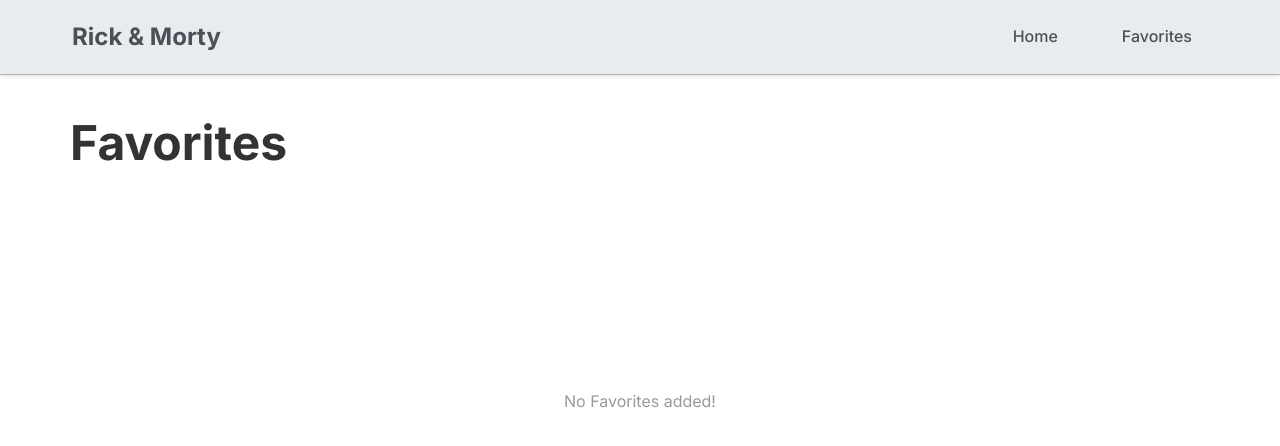
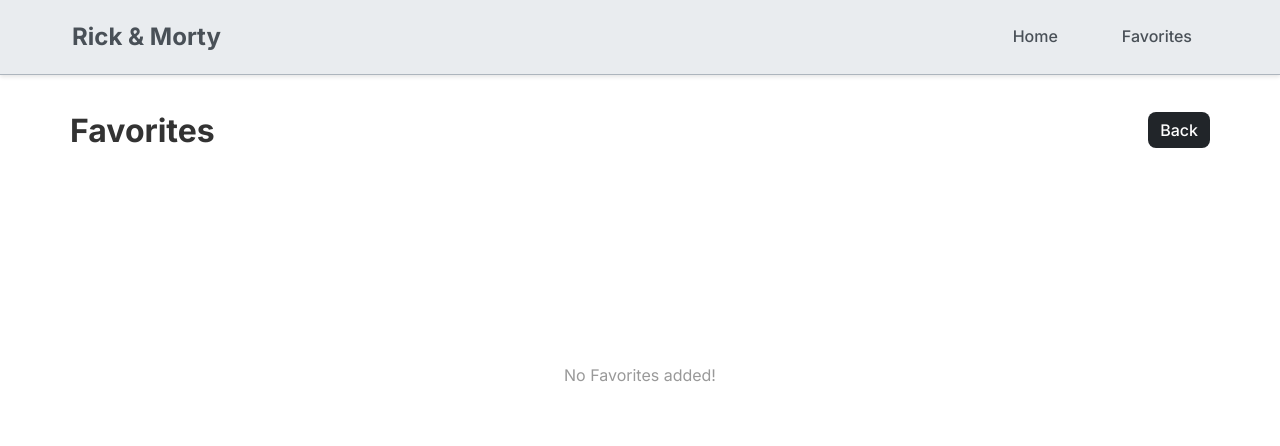
Before and after one commit to SilvaLucas92/rick-morty-challenge, a React (Vite) app: page /favorites in a window 1280 px wide. Shown: the top 446 px of the page. Built offline with nearby package versions, Linux system fonts and the light colour scheme.

Commit message:
fix button and change titles in pages

```diff
--- a/src/components/Button/Button.scss
+++ b/src/components/Button/Button.scss
@@ -5,13 +5,13 @@
   background-color: $button-bg;
   color: white;
   border: none;
-  padding: 12px 20px;
+  padding: 8px 12px;
   border-radius: 8px;
   font-size: 16px;
   font-weight: 500;
   cursor: pointer;
   font-family: inherit;
-  width: 100%;
+  width: auto;
 
   &:hover:not(:disabled) {
     background-color: $button-bg-hover;
@@ -22,10 +22,4 @@
     cursor: not-allowed;
     transform: none;
   }
-
-  @media (min-width: 769px) {
-    width: auto;
-    flex-shrink: 0;
-    min-width: 120px;
-  }
 }
--- a/src/components/Modal/Modal.scss
+++ b/src/components/Modal/Modal.scss
@@ -31,7 +31,7 @@
   }
 
   &-title {
-    font-size: 1.75rem;
+    font-size: 1.2rem;
     font-weight: 600;
     color: #333;
     margin: 0;
@@ -60,10 +60,6 @@
   @media (min-width: 769px) {
     padding: 24px;
     margin: 0;
-
-    &-title {
-      font-size: 1rem;
-    }
   }
 }
 
@@ -85,7 +81,7 @@
   }
 
   &-select {
-    padding: 10px 16px;
+    padding: 8px 12px;
     border: 2px solid #e0e0e0;
     border-radius: 8px;
     font-size: 16px;
--- a/src/pages/CharacterDetail/CharacterDetail.scss
+++ b/src/pages/CharacterDetail/CharacterDetail.scss
@@ -181,3 +181,24 @@
     }
   }
 }
+
+.character-header {
+  display: flex;
+  flex-direction: row;
+  align-items: center;
+  justify-content: space-between;
+  gap: 16px;
+  margin-bottom: 20px;
+
+  h1 {
+    margin-bottom: 0;
+    color: $title-color;
+    font-weight: 700;
+    font-size: 1.8rem;
+    flex: 1;
+
+    @media (min-width: $tablet) {
+      font-size: 2rem;
+    }
+  }
+}
--- a/src/pages/CharacterDetail/CharacterDetail.tsx
+++ b/src/pages/CharacterDetail/CharacterDetail.tsx
@@ -1,4 +1,4 @@
-import { useParams } from "react-router-dom";
+import { useNavigate, useParams } from "react-router-dom";
 import { Container } from "../../components/Container/Container";
 import { Spinner } from "../../components/Spinner/Spinner";
 import { useFetch } from "../../hooks/useFetch";
@@ -7,6 +7,7 @@
 import type { Episode } from "../../types/episode";
 import "./CharacterDetail.scss";
 import { Badge } from "../../components/Badge/Badge";
+import { Button } from "../../components/Button/Button";
 
 const CharacterItem = ({ label, value }: { label: string; value: string }) => (
   <div className="info-item">
@@ -17,6 +18,7 @@
 
 export const CharacterDetail = () => {
   const { id } = useParams<{ id: string }>();
+  const navigate = useNavigate();
 
   const {
     data: character,
@@ -57,7 +59,10 @@
 
   return (
     <Container>
-      <h1 className="character-detail-title">Character Detail</h1>
+      <section className="character-header">
+        <h1>Character</h1>
+        <Button onClick={() => navigate(-1)}>Back</Button>
+      </section>
       <section className="character-detail-content">
         <img
           src={character.image}
@@ -65,7 +70,7 @@
           className="character-image"
         />
 
-        <section className="character-info">
+        <div className="character-info">
           <article className="info-section">
             <h2>{character.name}</h2>
             <div className="info-grid">
@@ -102,7 +107,7 @@
               </div>
             )}
           </article>
-        </section>
+        </div>
       </section>
     </Container>
   );
--- a/src/pages/Favorites/Favorites.scss
+++ b/src/pages/Favorites/Favorites.scss
@@ -6,15 +6,24 @@
 $tablet: 1024px;
 $desktop: 1440px;
 
-.favorites-title {
-  text-align: left;
+.favorites-header {
+  display: flex;
+  flex-direction: row;
+  align-items: center;
+  justify-content: space-between;
+  gap: 16px;
   margin-bottom: 20px;
-  color: $title-color;
-  font-size: 2.5rem;
-  font-weight: 700;
 
-  @media (min-width: $mobile) {
-    font-size: 3rem;
+  h1 {
+    margin-bottom: 0;
+    color: $title-color;
+    font-weight: 700;
+    font-size: 1.8rem;
+    flex: 1;
+
+    @media (min-width: $tablet) {
+      font-size: 2rem;
+    }
   }
 }
 
--- a/src/pages/Favorites/Favorites.tsx
+++ b/src/pages/Favorites/Favorites.tsx
@@ -2,13 +2,19 @@
 import { Card } from "../../components/Card/Card";
 import { useFavorites } from "../../context/FavoritesContext";
 import "./Favorites.scss";
+import { Button } from "../../components/Button/Button";
+import { useNavigate } from "react-router-dom";
 
 export const Favorites = () => {
+  const navigate = useNavigate();
   const { favorites, toggleFavorite, isFavorite } = useFavorites();
 
   return (
     <Container>
-      <h1 className="favorites-title">Favorites</h1>
+      <section className="favorites-header">
+        <h1>Favorites</h1>
+        <Button onClick={() => navigate(-1)}>Back</Button>
+      </section>
       <section>
         {favorites.length === 0 ? (
           <div className="no-favorites">
--- a/src/pages/Home/Home.scss
+++ b/src/pages/Home/Home.scss
@@ -35,35 +35,23 @@
   }
 }
 
-.home-title {
-  text-align: left;
-  margin-bottom: 20px;
-  color: $title-color;
-  font-size: 2.5rem;
-  font-weight: 700;
-
-  @media (min-width: $mobile) {
-    font-size: 3rem;
-  }
-}
-
-.search-section {
+.home-header {
   display: flex;
-  flex-direction: column;
+  flex-direction: row;
   align-items: center;
+  justify-content: space-between;
   gap: 16px;
   margin-bottom: 20px;
-  width: 100%;
 
-  @media (min-width: $mobile) {
-    flex-direction: row;
-    gap: 12px;
-    align-items: stretch;
+  h1 {
+    margin-bottom: 0;
+    color: $title-color;
+    font-weight: 700;
+    font-size: 1.8rem;
+    flex: 1;
 
-    .button {
-      flex: 1;
-      min-width: 120px;
-      max-width: 150px;
+    @media (min-width: $tablet) {
+      font-size: 2rem;
     }
   }
 }
@@ -71,13 +59,14 @@
 .search-input {
   flex: 1;
   min-width: 0;
-  padding: 12px 20px;
+  padding: 8px 12px;
   border: 2px solid $search-border;
   border-radius: 8px;
   font-size: 16px;
   outline: none;
   width: 100%;
   transition: border-color 0.3s ease;
+  margin-bottom: 16px;
 
   &:focus {
     border-color: $search-border-focus;
@@ -101,19 +90,15 @@
   align-items: center;
   margin-bottom: 16px;
 
-  .badge {
+  .filter-remove-btn {
+    border: none;
+    cursor: pointer;
+    padding: 0;
     display: flex;
     align-items: center;
-    gap: 6px;
-    cursor: default;
-
-    .filter-remove-btn {
-      border: none;
-      cursor: pointer;
-      padding: 0;
-      font-size: 12px;
-      margin-top: 2px;
-    }
+    justify-content: space-between;
+    opacity: 70%;
+    gap: 4px;
   }
 }
 
--- a/src/pages/Home/Home.tsx
+++ b/src/pages/Home/Home.tsx
@@ -62,8 +62,11 @@
 
   return (
     <Container>
-      <h1 className="home-title">Characters</h1>
-      <section className="search-section">
+      <section className="home-header">
+        <h1>Characters</h1>
+        <Button onClick={() => setIsModalOpen(true)}>Filters</Button>
+      </section>
+
       <input
         id="character-search"
         type="search"
@@ -72,18 +75,16 @@
         onChange={(e) => setFilters({ ...filters, name: e.target.value })}
         className="search-input"
       />
-        <Button onClick={() => setIsModalOpen(true)}>Filters</Button>
-      </section>
 
       {hasActiveFilters && (
         <section className="filters-container">
           {filtersToMap.map((filter) => (
             <Badge key={filter.key} color="gray">
-              {filter.key}: {filter.value}
               <button
                 onClick={() => removeFilter(filter.key)}
                 className="filter-remove-btn"
               >
+                {filter.key}: {filter.value}
                 <RxCross1 size={12} />
               </button>
             </Badge>
```
Lines whose indentation alone changed are shown as unchanged.
